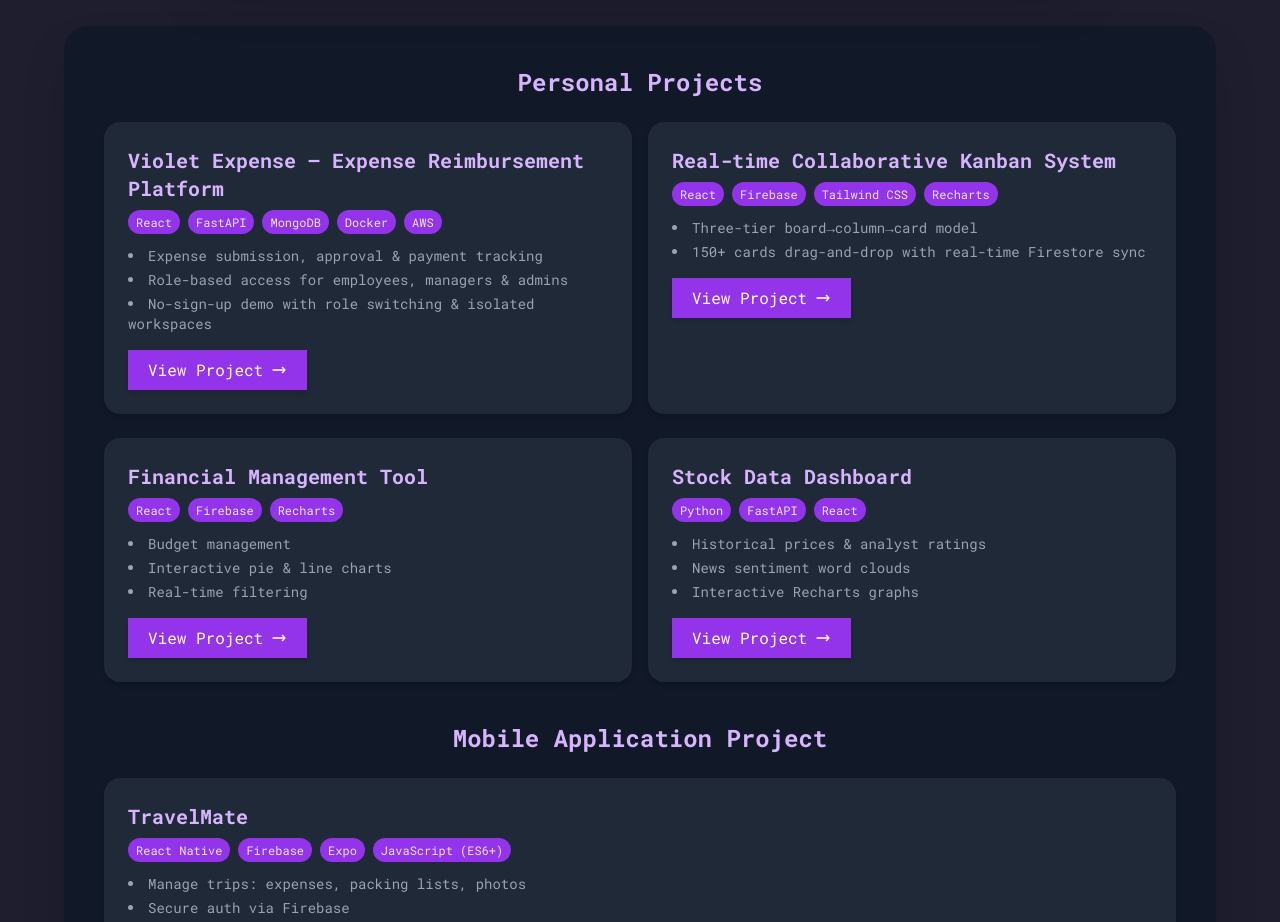
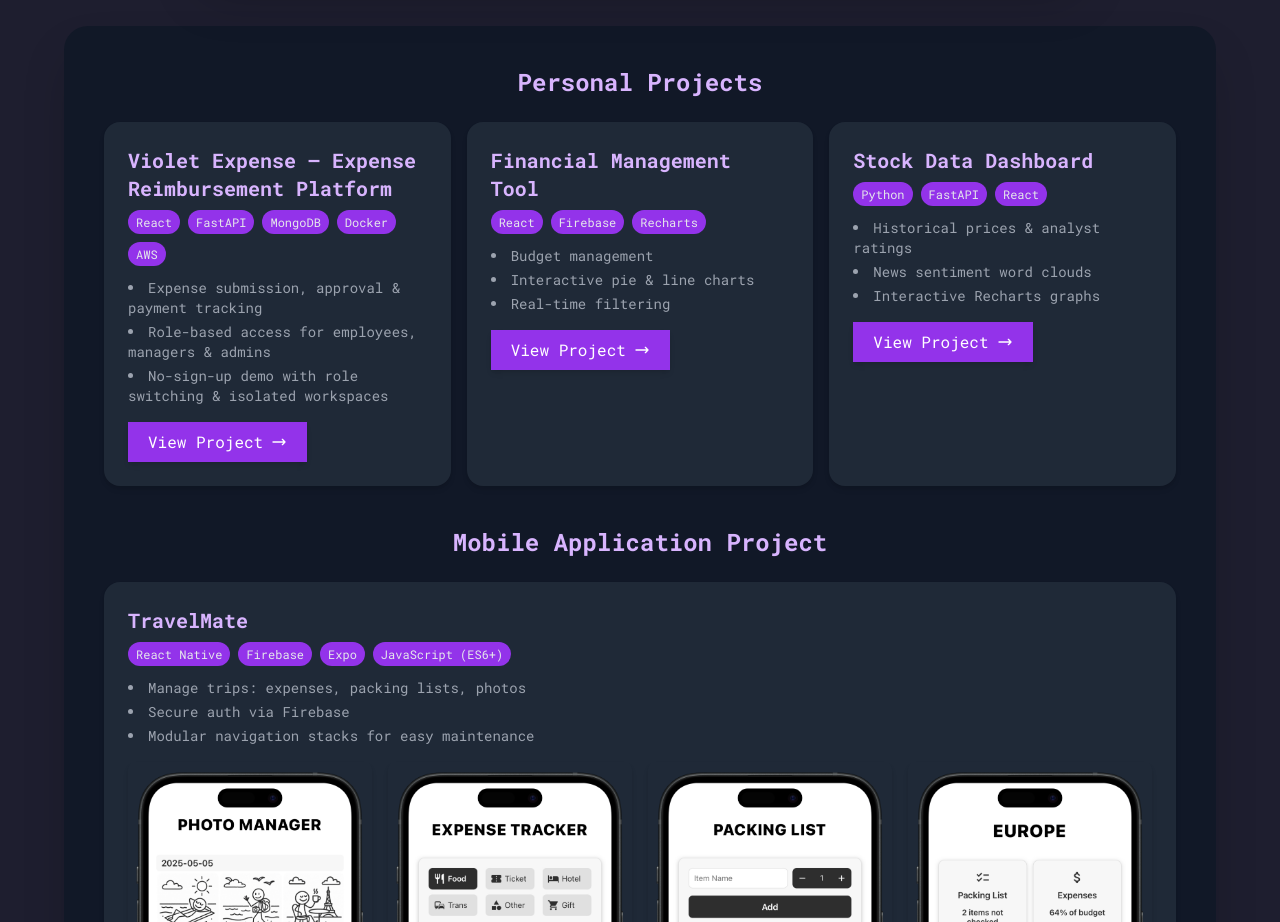
Before and after one commit to shihuayin/shihuayin.github.io, a React (Create React App) app: page / in a window 1280 px wide. Shown: the part 1220-2142 px from the top of the page. Built offline with nearby package versions, Linux system fonts and the light colour scheme.

Commit message:
Remove Kanban project from portfolio

```diff
--- a/src/components/Projects.js
+++ b/src/components/Projects.js
@@ -15,13 +15,6 @@
           description:
             "Expense submission, approval & payment tracking;Role-based access for employees, managers & admins;No-sign-up demo with role switching & isolated workspaces",
           link: "https://54.247.150.106/login",
-        },
-        {
-          title: "Real-time Collaborative Kanban System",
-          tech: ["React", "Firebase", "Tailwind CSS", "Recharts"],
-          description:
-            "Three-tier board→column→card model;150+ cards drag-and-drop with real-time Firestore sync",
-          link: "https://kanban-mvp.vercel.app/",
         },
         {
           title: "Financial Management Tool",
@@ -85,20 +78,11 @@
           </h3>
 
           {gi === 0 ? (
-            <>
-              {/* 第一行：前两个项目 */}
-              <div className="grid grid-cols-1 sm:grid-cols-2 gap-4 mb-6">
-                {group.items.slice(0, 2).map((p) => (
-                  <ProjectCard key={p.title} project={p} />
-                ))}
-              </div>
-              {/* Remaining projects */}
-              <div className="grid grid-cols-1 sm:grid-cols-2 gap-4">
-                {group.items.slice(2).map((p) => (
-                  <ProjectCard key={p.title} project={p} />
-                ))}
-              </div>
-            </>
+            <div className="grid grid-cols-1 md:grid-cols-3 gap-4">
+              {group.items.map((p) => (
+                <ProjectCard key={p.title} project={p} />
+              ))}
+            </div>
           ) : (
             <div
               className={
```
